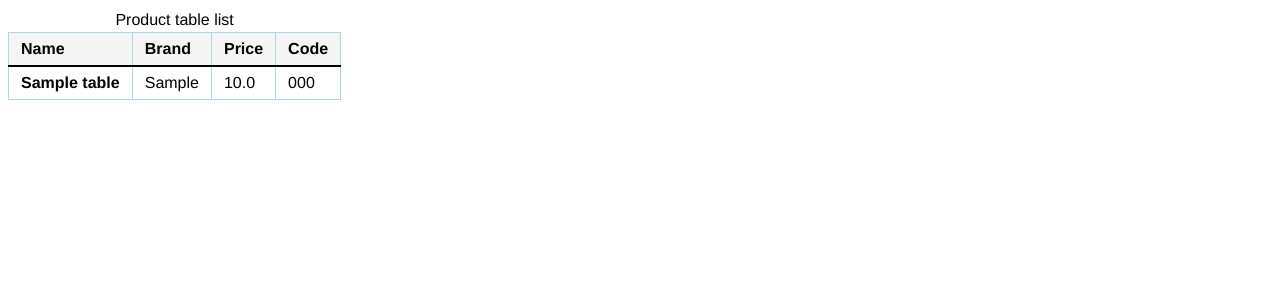
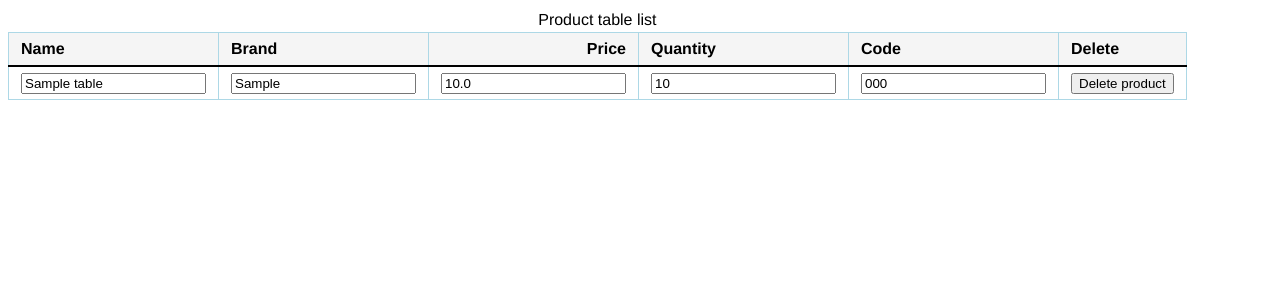
Before and after one commit to Scarlett-stack/Inventrrr, a Flask app: page /get-products in a window 1280 px wide. Shown: the top 300 px of the page. Run offline with Flask 3, Linux system fonts and the light colour scheme; tables that the repository leaves empty hold one stand-in row (values such as "Sample post").

Commit message:
added update product logic in display page manual testing positive

```diff
--- a/app.py
+++ b/app.py
@@ -3,9 +3,12 @@ from itertools import product
 import profile
 import datetime
 import os
+from statistics import quantiles
 from tokenize import String
+from sqlalchemy import select, delete, update
+from sqlalchemy.sql.expression import Update
 
-from flask import Flask, render_template, request, url_for
+from flask import Flask, redirect, render_template, request, url_for
 from database import db, init_db, create_tables, get_database_url
 from decouple import config
 from models import InventoryTable
@@ -19,8 +22,9 @@ from forms.ProductForm import ProductForm
 app = Flask(__name__)
 
 # config csrf secret key wtf forms
-SECRET_KEY: str = os.urandom(32)
+SECRET_KEY: bytes = os.urandom(32)
 app.config['SECRET_KEY'] = SECRET_KEY
+
 # config sqlite database
 # trebuie ghilimele in arg de la config
 app.config["SQLALCHEMY_DATABASE_URI"] = config("DATABASE_URI")
@@ -34,11 +38,28 @@ with app.app_context():
 
 global_inventory = Inventory()
 
+# [] TODO : Proper error handling
 # BULLSHIT TRB SCOASA SAU FACUTA CA LUMEA
 # @app.errorhandler(Exception)
 # def handle_exception(err: Error):
 #     path=request.path
 #     return path
+
+def update_global_inventory(product_id, action):
+    """
+    requires: uuid4 as product id, a string aka action with possible values being: delete, update, insert, overwrite
+    action: updates the globally available dictionary of the inventory database
+    returns: nothing
+    """
+    global global_inventory
+    # daca sterg din db?
+    # daca adaug in db?
+    # daca editez in db?
+    # are sens sa fac copiere la toata baza de date?
+    # NU ARE SENS. Daca ai nevoie de un dictionar pt toata baza de date il copiem direct on demand
+    # deocamdata nu il folosim nocaieri si ce avem nevoie putem extrage direct din db
+    # [] TODO: evaluate necessity of additional global inventory Inventory type object
+    pass
 
 
 @app.route("/")
@@ -67,36 +88,41 @@ def get_products():
 
 @app.route("/product/add", methods=["GET", "POST"])
 def add_product():
-    # TODO : refacut cu formular ca lumea  DONE
-    # TODO : adaugat template pentru pagina asta DONE
+    # TODO [x]: refacut cu formular ca lumea  DONE
+    # TODO [x] : adaugat template pentru pagina asta DONE
     form = ProductForm()
     # declaram un obiect de tip Product fix cum am randurile in db
     # si pun campurile din Product accesate prin form
     # si asa adaug la db
 
+    # TODO [] : Change if logic to avoid str | None pylance error
     if form.validate_on_submit():
         product = Product(
-                 form.product_name.data,
-                 form.product_code.data,
-                 form.product_brand.data,
-                 form.product_price.data,
-                 vat=0.21
+                form.product_name.data,
+                form.product_code.data,
+                form.product_brand.data,
+                form.product_price.data,
+                vat=0.21
             )
 
         product_for_db = InventoryTable(
-                 product_id = product.unique_id,
-                 product_code = product.item_code,
-                 product_brand = product.item_brand,
-                 product_price = product.price,
-                 product_name = product.item_name,
-                 product_quantity = form.product_quantity.data
+                # converteste automat la string
+                product_id = product.unique_id,
+                product_code = product.item_code,
+                product_brand = product.item_brand,
+                product_price = product.price,
+                product_name = product.item_name,
+                product_quantity = form.product_quantity.data
             )
 
         global_inventory.add_product_entry_to_inventory(product)
         db.session.add(product_for_db)
         db.session.commit()
-        # TODO repara redirectul asta ca afiseaza doar / dupa submit
-        return url_for("about") # primeste numele functiei
+        # TODO [x] repara redirectul asta ca afiseaza doar / dupa submit
+        # fiind ca e values tip any e arg pozitional adica trb nume=val in apel
+        # de asemenea trebuie dat urlul la redirect altfel iti afoseaza direct linkul!
+        return redirect(url_for("success_product_add", product_id=product.unique_id))
+        # primeste numele functiei
 
     # fallback intaorce din nou formularul
     # si e si ce se afoseaza prima data inaine de a completa
@@ -118,6 +144,99 @@ def add_product():
     # db.session.add(product_for_db)
     # db.session.commit()
 
+@app.route("/success/<string:product_id>")
+def success_product_add(product_id: str):
+    # se aplica pe baza de date postgres
+    # parametrul e cheia primara
+    # exista si metoda get , asta cu 404 da abort imediat ce primeste 404
+    product: InventoryTable = InventoryTable.query.get_or_404(product_id)
+    # facem template
+    return f'Product {product.product_id} {product.product_name} added succesfuly'
+
+
+# nu toat ebrowserele suporta delete simplu si nici put
+# cel mai sigur e sa faci cu post, e un pic counterintuitive dar ar trb sa mearga
+# cel mai corect e sa faci cu ajax sau jquery yucks
+# https://stackoverflow.com/questions/61506681/python-flask-delete-request
+# https://stackoverflow.com/questions/2392922/what-is-wrong-with-using-get-to-remove-content
+# nu folosim get, este ceva cu crawlere care pot face get si sa iti stearga produsele
+
+@app.route("/products/<string:product_id>", methods=['POST'])
+def delete_product(product_id):
+    # primim id adica cheia primara
+    # selectam dupa cheia primara
+    # https://docs.sqlalchemy.org/en/21/tutorial/data_select.html
+    """
+    To SELECT from individual columns using a Core approach, Column objects are
+    accessed from the Table.c accessor and can be sent directly;
+    the FROM clause will be inferred as the set of all Table and other
+    FromClause objects that are represented by those columns:
+    """
+    # oricum nu trebuie sa facem select inainte putem da delete direct
+    # in sql daca iti aduci aminte de la bd
+    # ai delete , drop si truncate
+    # www.datacamp.com/tutorial/sql-delete?utm_cid=23340058068&utm_aid=192632749329&utm_campaign=230119_1-ps-dscia~dsa-tofu~sql_2-b2c_3-emea_4-prc_5-na_6-na_7-le_8-pdsh-go_9-nb-e_10-na_11-na&utm_loc=9226348-&utm_mtd=-c&utm_kw=&utm_source=google&utm_medium=paid_search&utm_content=ps-dscia~emea-en~dsa~tofu~tutorial~sql&gad_source=1&gad_campaignid=23340058068&gclid=Cj0KCQjw4orUBhCjARIsAIbF3qx1tLkXv0fWseJgvWOAQo5RElEOFOSlqmACn0MNYhwuLSj4cEiV7gsaAob0EALw_wcB
+    # dam delete ca sa stergem randul respectiv
+    # stmt_select = select(InventoryTable).filter_by(product_id=product_id)
+    # stmt_delete = delete(InventoryTable).where(InventoryTable.c.product_id == product_id)
+    # .c se folosete doar la tabelele sql core (Table) nu de tip ORM (db.Model)!
+
+    # * IMPORTANT  https://flask-sqlalchemy.readthedocs.io/en/stable/models/
+    # la tine uuid e string in db
+    db.session.execute(db.delete(InventoryTable).where(InventoryTable.product_id == product_id))
+    db.session.commit()
+
+    return redirect(url_for("get_products"))
+
+    # trebuie scos si din global inventory?
+
+    # pentru a modifica in frontend ne ducem in teplateul de jinja care afis
+    # toate produsele
+    # https://stackoverflow.com/questions/51514488/python-flask-pass-jinja-variable-to-backend
+    # trash button: https://stackoverflow.com/questions/67327422/delete-row-from-html-table-on-icon-click-using-flask-python-and-sqlite
+    # din pacatae trb ajax sau bootstrap abandonam lasam pt siteul main asta
+
+
+@app.route("/update/<string:product_id>", methods=["POST"])
+def update_product(product_id: str):
+    # TODO de terminat logica update inplace din tabel
+    # update server side
+    # update in place
+    # uite cum face cu statment: https://docs.sqlalchemy.org/en/21/tutorial/orm_related_objects.html
+    # oareputem face un updte mai desteot adica doar pe campurile schimbate?
+    # SAU putem sa facem cate o metoda de update pt fiecare camp din formular?
+    # de semenea pylance se supara ca nu faci validare de input aici
+    # daia zice ca nu poti converti float| none la float
+    # TODO [] add field validation logic in update function
+    product_name: str = str(request.form.get("product_name"))
+    product_brand: str = str(request.form.get("product_brand"))
+    product_price: float = float(request.form.get("product_price"))
+    product_quantity: int = int(request.form.get("product_quantity"))
+    product_code: str = str(request.form.get("product_code"))
+
+    # more about statements:
+    # https://docs.sqlalchemy.org/en/21/tutorial/data_update.html#the-update-sql-expression-construct
+    stmt: Update = (
+        update(InventoryTable)
+        .where(InventoryTable.product_id == product_id)
+        .values(
+            product_code = product_code,
+            product_brand = product_brand,
+            product_price = product_price,
+            product_name = product_name,
+            product_quantity = product_quantity
+        )
+    )
+
+    db.session.execute(stmt)
+
+    # updated at ar trb sa se bage pe default deci sa se updateze automat?
+    db.session.commit()
+    # deci daca apelam functia direct o sa fie ceva dubios la refresh
+    # in sesnul ca se pot pierde datele din formular
+    # de aia facem render template again
+    return redirect(url_for("get_products"))
+
 
 
 # tinem aplicatia in runnning
--- a/forms/ProductForm.py
+++ b/forms/ProductForm.py
@@ -3,7 +3,7 @@ from tokenize import String
 from flask_wtf import FlaskForm
 from h11 import Data
 from wtforms import FloatField, StringField, IntegerField, SubmitField
-from wtforms.validators import DataRequired, Length
+from wtforms.validators import DataRequired, InputRequired, Length
 
 # mao multe tipuri de fields:
 # https://wtforms.readthedocs.io/en/stable/fields/#basic-fields
@@ -23,6 +23,6 @@ class ProductForm(FlaskForm):
                                 [DataRequired("Need product brand!"), Length(max=64)])
 
     product_quantity = IntegerField('Product Quantity', validators=
-                                    [DataRequired('Need product quantity')])
+                                    [InputRequired()])
 
     submit = SubmitField('Submit')
--- a/requirements.txt
+++ b/requirements.txt
@@ -5,3 +5,4 @@ psycopg2-binary==2.9.10
 python-socketio==5.13.0
 python-engineio==4.12.2
 rich==15.0.0
+Flask-WTF==1.3.0
--- a/templates/get_products_listing.html.jinja
+++ b/templates/get_products_listing.html.jinja
@@ -2,6 +2,9 @@
 <head>
     <meta charset="utf-8">
     <title>Products</title>
+    <!-- viewport randeaza scalat la width deviceului deci nu iti micsoreaza aiurea textul
+    https://web.dev/learn/html/document-structure#viewport_metadata -->
+    <meta name="viewport" content="width=device-width" />
     <link href="{{ url_for('static', filename='style_table_all.css')}}" rel="stylesheet" />
 </head>
 
@@ -16,16 +19,43 @@
                     <th scope="col">Name</th>
                     <th scope="col">Brand</th>
                     <th scope="col">Price</th>
+                    <th scope="col">Quantity</th>
                     <th scope="col">Code</th>
+                    <th scope="col">Delete</th>
                 </tr>
             </thead>
         <tbody>
              {% for product in inventory %}
              <tr>
-                <th scope="row">{{ product.product_name }}</th>
-                <td> {{ product.product_brand }} </td>
-                <td> {{product.product_price }} </td>
-                <td> {{ product.product_code}} </td>
+             <!-- formaction se foloseste doar in cadrul unui atribut form! SI DOAR CU BUTOANE DE TIP SUBMIT -->
+             <!-- exemplu form action: https://developer.mozilla.org/en-US/docs/Learn_web_development/Extensions/Forms/Sending_and_retrieving_form_data -->
+             <!-- TREBUIE PUS NAME SI VALUE LA INPUT TYPE ALTFEL NU IL PUNE IN REWUESTULD E FORMS -->
+            <!-- TODO [] DE REPARAT CHESTIA CU CLASS INLINE INPUT ADAUGAT DEIFNITE IN STYE.CSS -->
+                <form action="{{ url_for('update_product', product_id=product.product_id) }}" method="POST">
+                <th scope="row">
+                    <input type="text" name="product_name" value="{{ product.product_name }}" class="form-inline-input">
+                </th>
+                <td>
+                    <input type="text" name="product_brand" value="{{ product.product_brand }}" class="form-inline-input">
+                </td>
+                <td>
+                    <input type="number" step="0.01"  min="0" name="product_price" value="{{ product.product_price }}" class="form-inline-input">
+                </td>
+                <td>
+                    <input type="number" step="1" min="0" name="product_quantity" value="{{ product.product_quantity }}" class="form-inline-input">
+                </td>
+                <td>
+                    <input type="text" name="product_code" value="{{ product.product_code}}" class="form-inline-input">
+                </td>
+                <!-- hidden button care pemrite salvare la enter NU FOLOSIM button
+                https://developer.mozilla.org/en-US/docs/Web/HTML/Reference/Elements/input/submit -->
+                <input type="submit" style="display: none" />
+                </form>
+                <td>
+                    <form action="{{ url_for('delete_product', product_id=product.product_id) }}" method="POST">
+                    <button type="submit" onclick="return confirm('Are you sure you wnat to delete?');">Delete product</button>
+                    </form>
+                </td>
              </tr>
              {% endfor %}
         </tbody>
```
Also changed, not shown: models.py (+4 -3 lines), tutorials/CSS_webdev.md (+2 -0 lines), README.md, tutorials/HTML_webdev.md (added).
